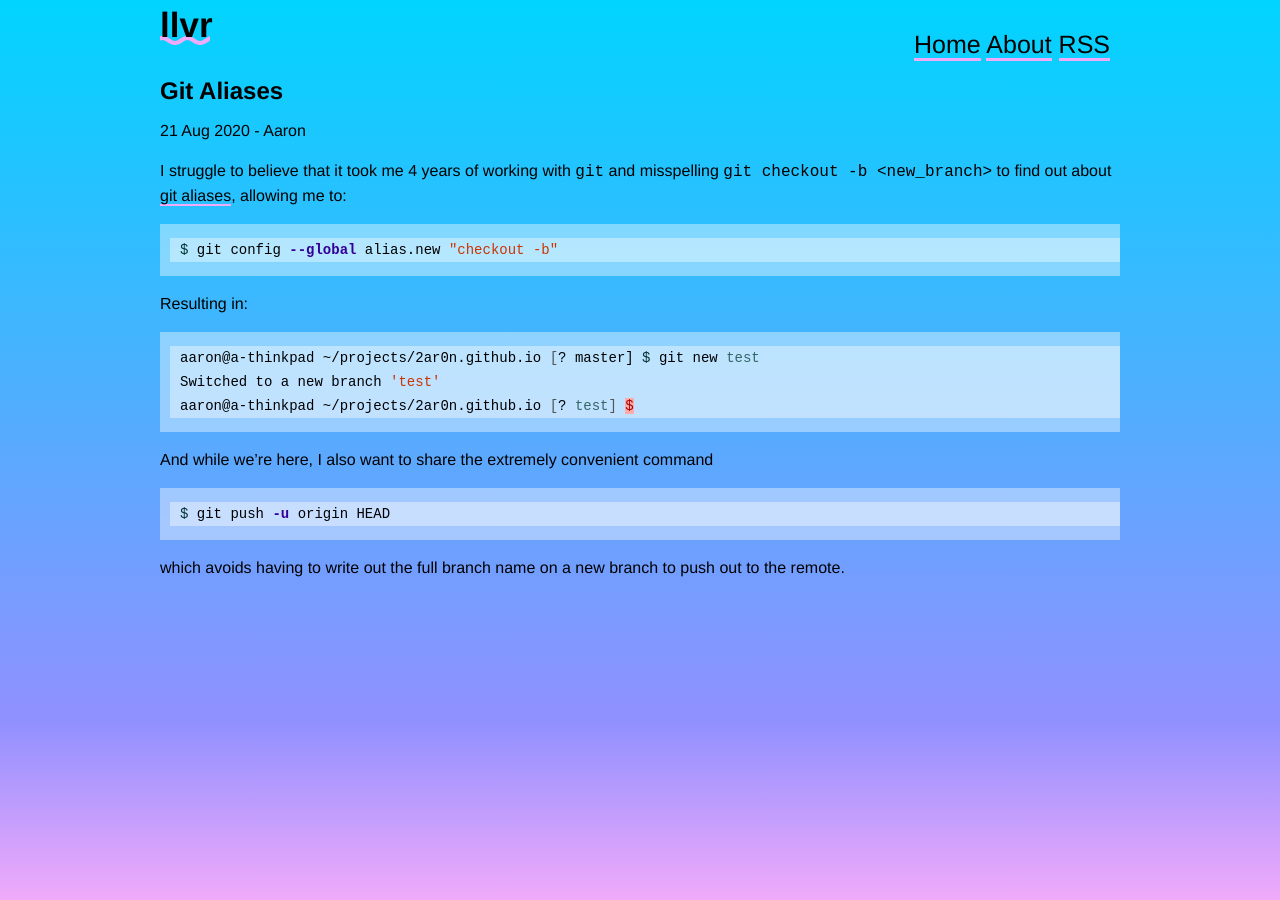
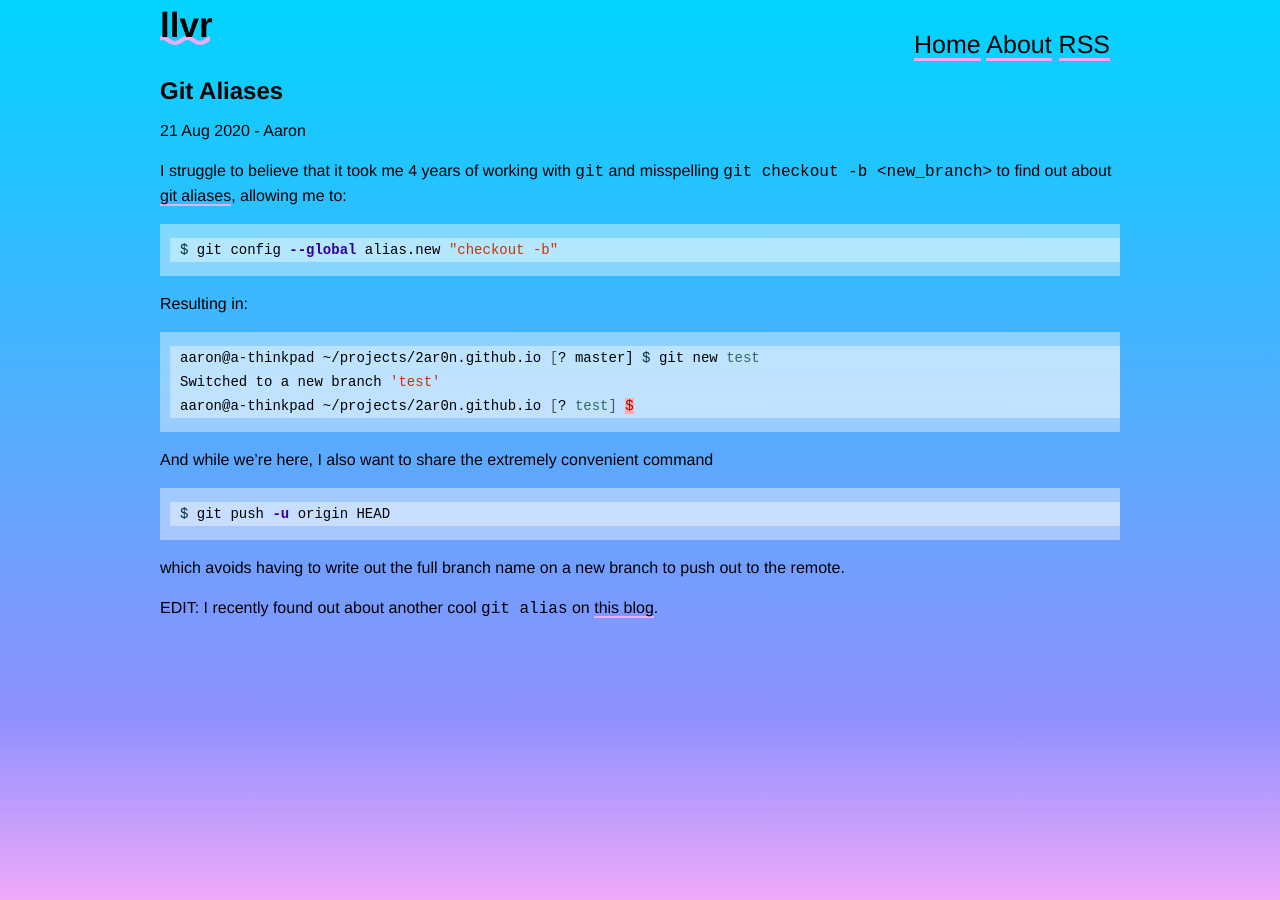
Before and after one commit to 2ar0n/2ar0n.github.io, a Jekyll site: the page built from _posts/2020-08-21-git-aliases.md, in a window 1280 px wide. Built offline with Jekyll 4.4.1, drawn with Linux system fonts in a browser that asks for light colours.

Commit message:
Added new git alias to post.

````diff
--- a/_posts/2020-08-21-git-aliases.md
+++ b/_posts/2020-08-21-git-aliases.md
@@ -24,3 +24,6 @@ $ git push -u origin HEAD
 ```
 
 which avoids having to write out the full branch name on a new branch to push out to the remote.
+
+
+EDIT: I recently found out about another cool `git alias` on [this blog](https://carolynvanslyck.com/blog/2020/12/git-wip/).
````
